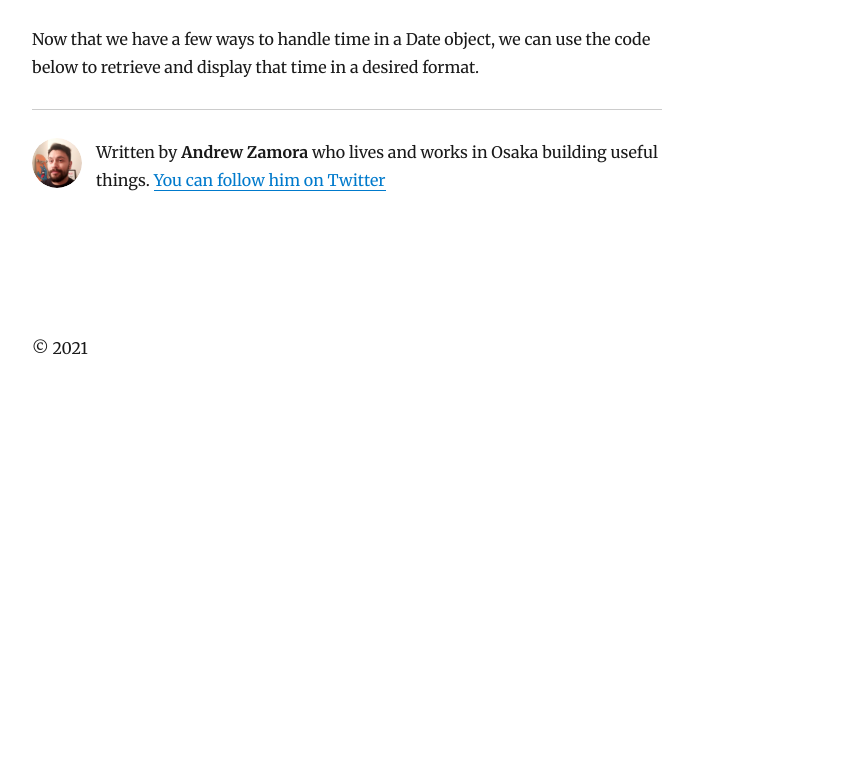
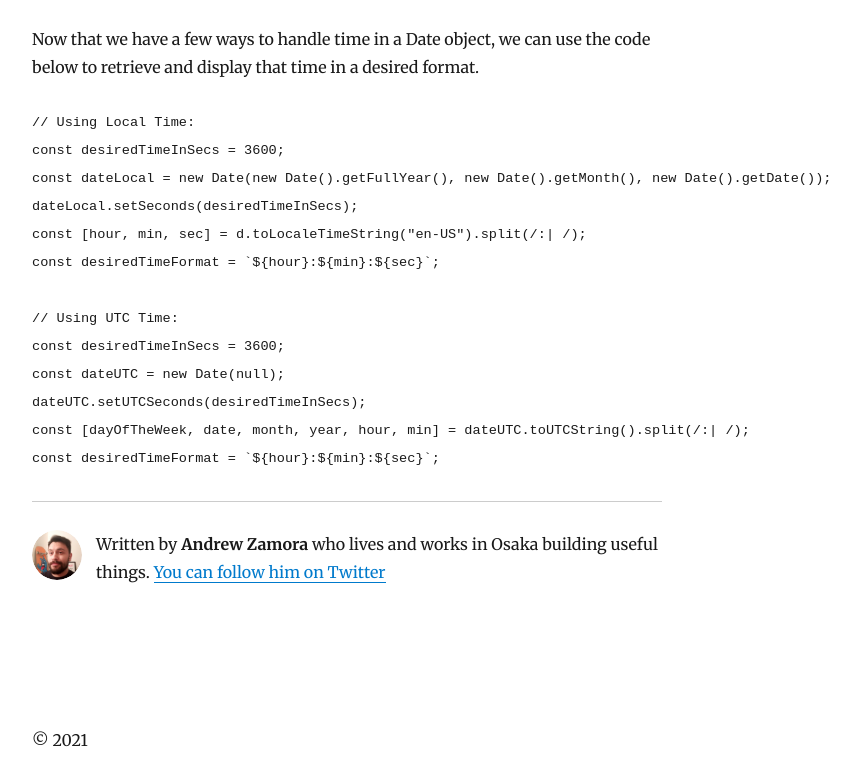
Before and after one commit to AndrewZamora/blog, a Gatsby site: page /dealing-with-time-in-js/ in a window 1280 px wide. Shown: the part 1672-2456 px from the top of the page, without its empty margins (293-1153 px from the left). Before the commit the page ends 2076 px from the top, so only its background shows below. Built offline with nearby package versions, Linux system fonts and the light colour scheme; Gatsby itself is replaced by a stand-in of ours; some packages are replaced by stand-ins of ours; code samples lack their colours.

Commit message:
Added two code examples

````diff
--- a/content/blog/dealing-with-time-in-js/index.md
+++ b/content/blog/dealing-with-time-in-js/index.md
@@ -45,3 +45,21 @@ console.log(dateWillNull)
 Jan 1st 1970(UTC) is the starting point from which the Date object keeps track of time. The examples up until now are based on local time. This matters because if we call the `getHours()` getter method on them we will get `0` but call that on a Date object with `null` as a parameter we will get `0` + the GMT difference(in my case `9`). To get around this we can call the UTC equivalent getter method `getUTCHours()` which will return `0`. It's ok to use local or UTC times since we are using the Date object to keep track of small durations of time and not a specific day or year. We just have to keep in mind which getter and setter methods to use.
 
 Now that we have a few ways to handle time in a Date object, we can use the code below to retrieve and display that time in a desired format.
+
+
+```
+// Using Local Time:
+const desiredTimeInSecs = 3600;
+const dateLocal = new Date(new Date().getFullYear(), new Date().getMonth(), new Date().getDate());
+dateLocal.setSeconds(desiredTimeInSecs);
+const [hour, min, sec] = d.toLocaleTimeString("en-US").split(/:| /);
+const desiredTimeFormat = `${hour}:${min}:${sec}`;
+```
+```
+// Using UTC Time:
+const desiredTimeInSecs = 3600;
+const dateUTC = new Date(null);
+dateUTC.setUTCSeconds(desiredTimeInSecs);
+const [dayOfTheWeek, date, month, year, hour, min] = dateUTC.toUTCString().split(/:| /);
+const desiredTimeFormat = `${hour}:${min}:${sec}`;
+```
````
